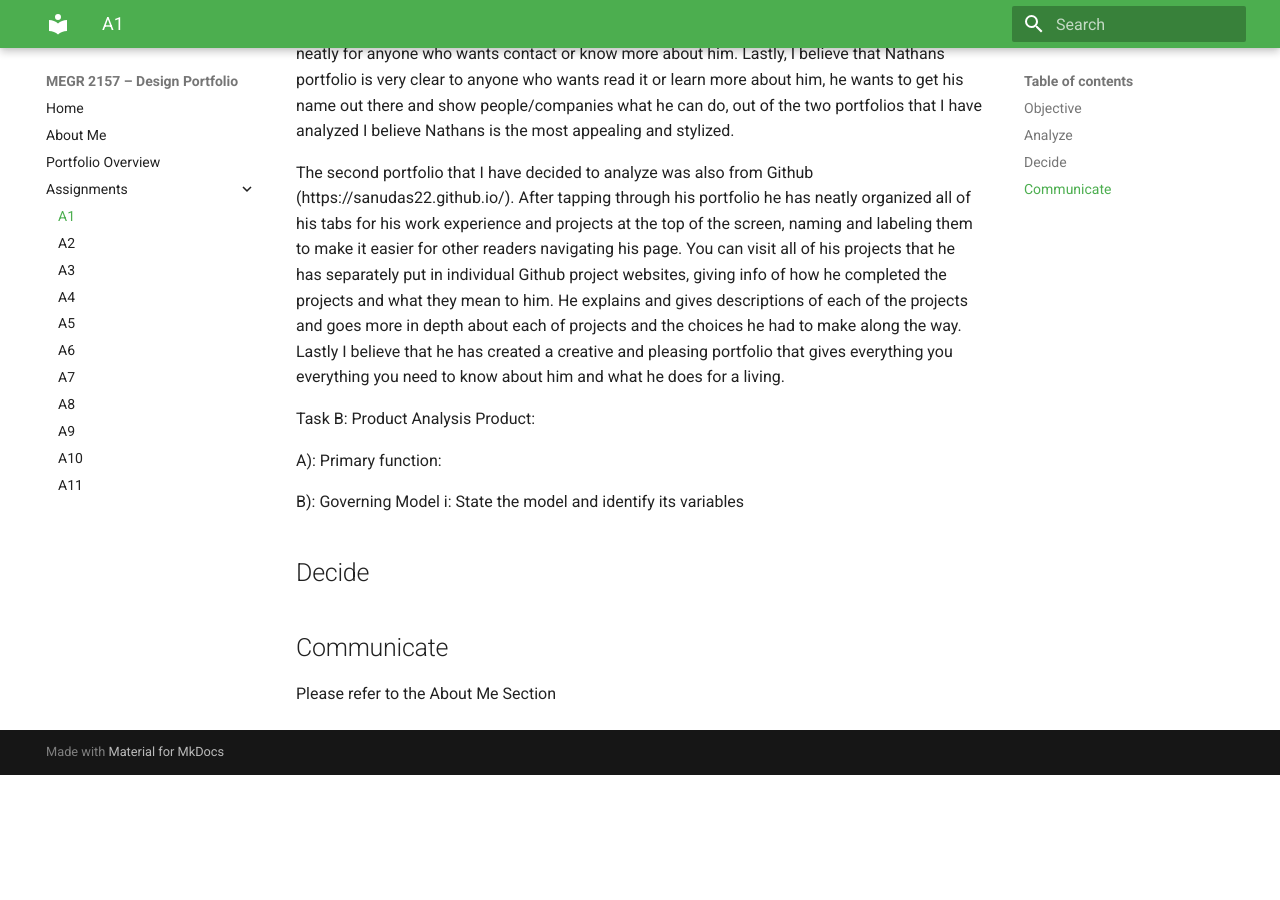
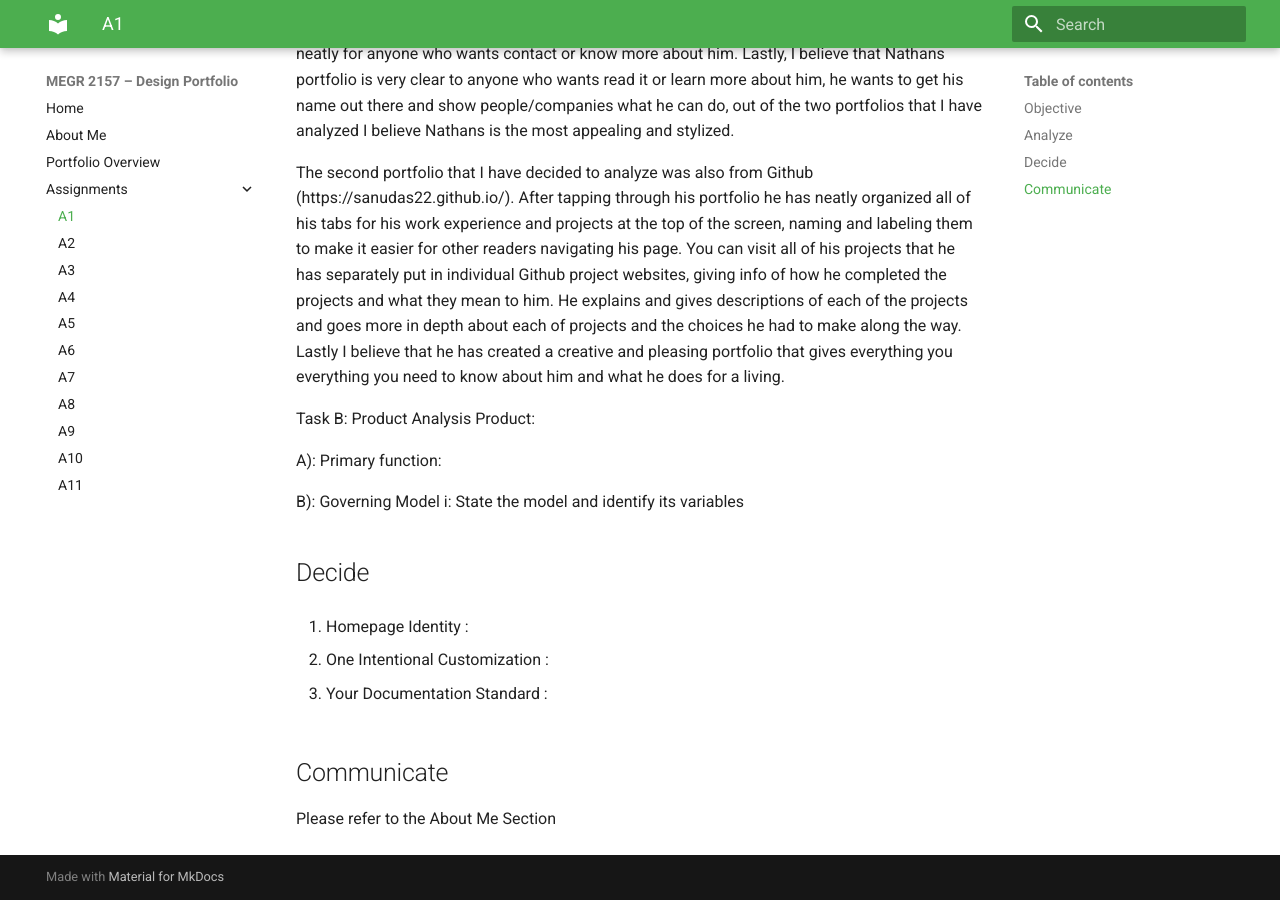
Before and after one commit to Natsfan45/design-project-portfolio, an MkDocs documentation site: the page built from docs/assignments/A01/index.md, in a window 1280 px wide and 900 px high, scrolled down 613 px. Built offline with MkDocs 1.6.1 and Material for MkDocs 9.7.7, drawn with Linux system fonts in a browser that asks for light colours; before the commit the page ends 1388 px from its top, so only the background shows below that.

Commit message:
Add new section for decision-making criteria

```diff
--- a/docs/assignments/A01/index.md
+++ b/docs/assignments/A01/index.md
@@ -20,11 +20,22 @@ i: State the model and identify its variables
 
 
 
+## Decide
+
+1.  Homepage Identity :
+
+2.  One Intentional Customization :
+
+3.  Your Documentation Standard :
 
 
 
 
-## Decide
+
+
+
+
+
 
 
 ## Communicate
```
